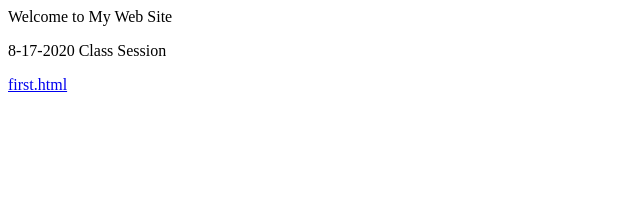
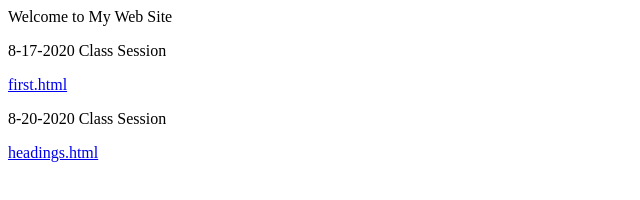
Before and after one commit to Toni0756/Toni0756.github.io, a plain HTML site: page index.html in a window 1280 px wide. Shown: the whole page, without its empty margins (0-640 px from the left). Drawn offline with Linux system fonts and the light colour scheme.

Commit message:
Update index.html

```diff
--- a/index.html
+++ b/index.html
@@ -7,6 +7,8 @@
     <p>Welcome to My Web Site </p>
     <p>8-17-2020 Class Session</p>
     <p><a href="first.html">first.html</a></p>
+    <p>8-20-2020 Class Session</p>
+    <p><a href="headings.html">headings.html</a></p>
   </body>
 
 </html>
```
